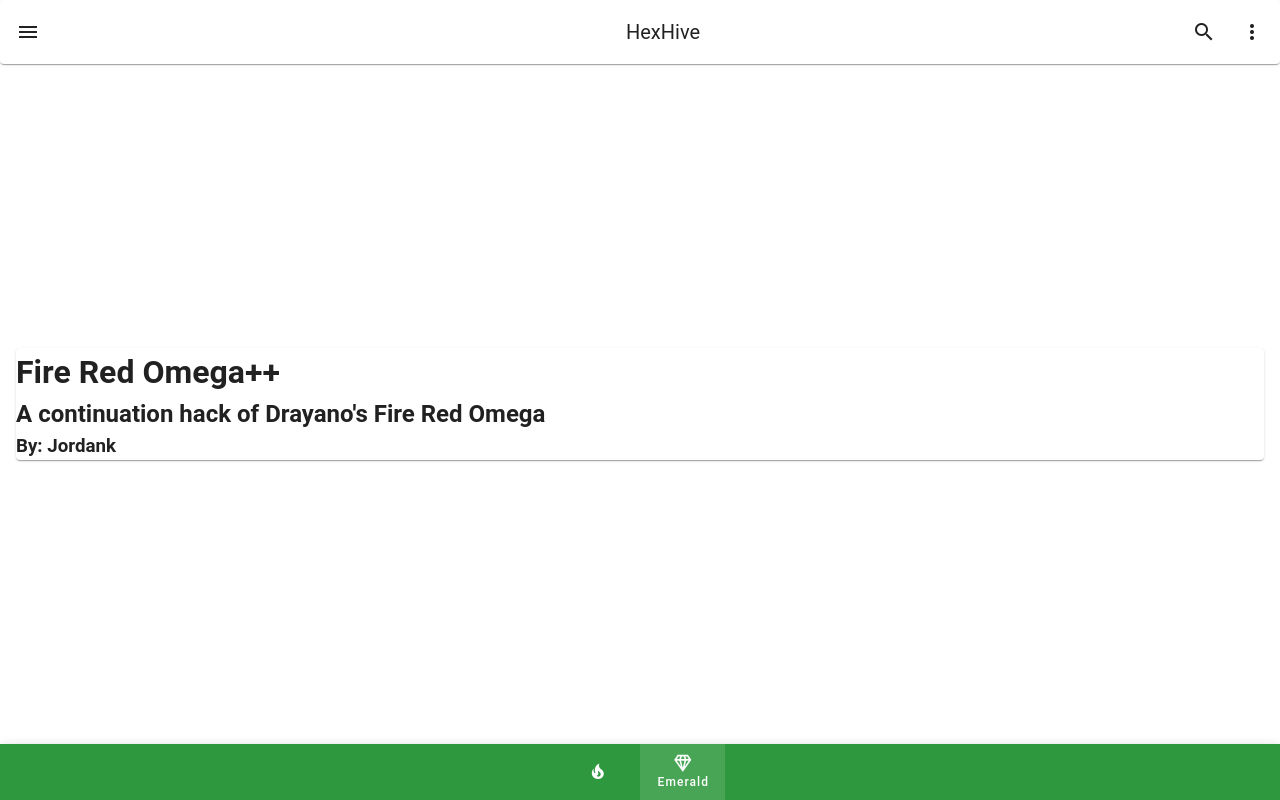
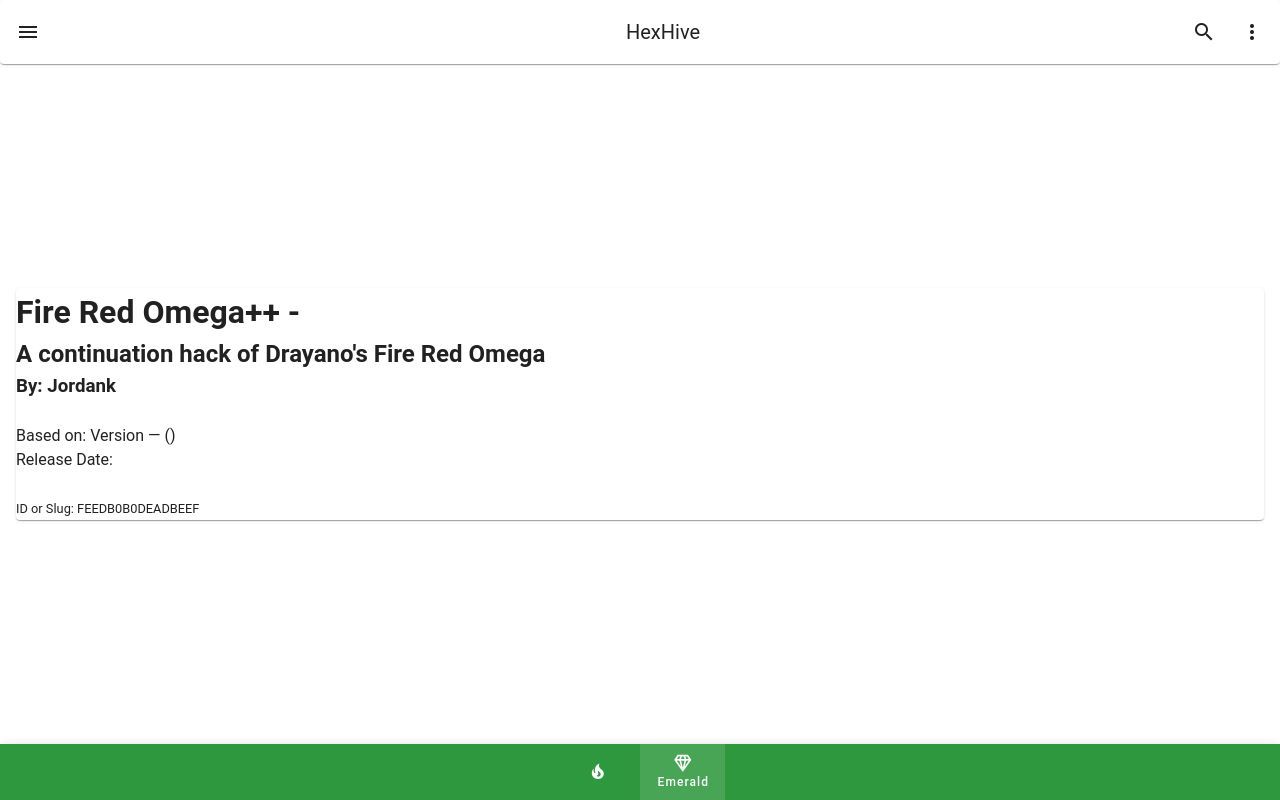
Before and after one commit to hexhivemind/HexHive, a Nuxt app: page /romhacks/1 in a window 1280 px wide. Built offline with nearby package versions, Linux system fonts and the light colour scheme.

Commit message:
feat: fleshing out romhack listing skeleton

```diff
--- a/components/Listing.vue
+++ b/components/Listing.vue
@@ -1,9 +1,21 @@
 <template>
   <v-container fluid>
     <v-card>
-      <h1>{{ model.title }}</h1>
+      <h1>{{ model.title }} - {{ model.release }}</h1>
       <h2>{{ model.description }}</h2>
       <h3>By: {{ model.author }}</h3>
+
+      <br />
+
+      <p>
+        Based on: {{ model.baseRom }} Version &mdash;
+        {{ model.baseRomVersion }} ({{ model.baseRomRegion }})
+      </p>
+
+      <p>{{ model.release }} Release Date: {{ model.releaseDate }}</p>
+
+      <br />
+      <small>ID or Slug: {{ model.id }}</small>
     </v-card>
 
     <!--
@@ -25,5 +37,6 @@
     name: 'Listing',
   });
 
-  const model = defineModel<ListingData>('data', { required: true });
+  // For testing, change data type, should be ListingData eventually
+  const model = defineModel<RomhackData>('data', { required: true });
 </script>
```
